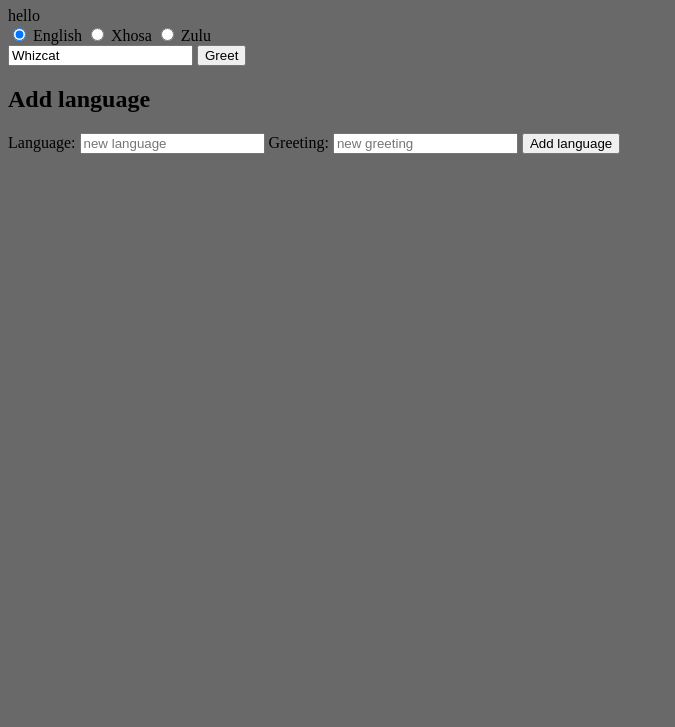
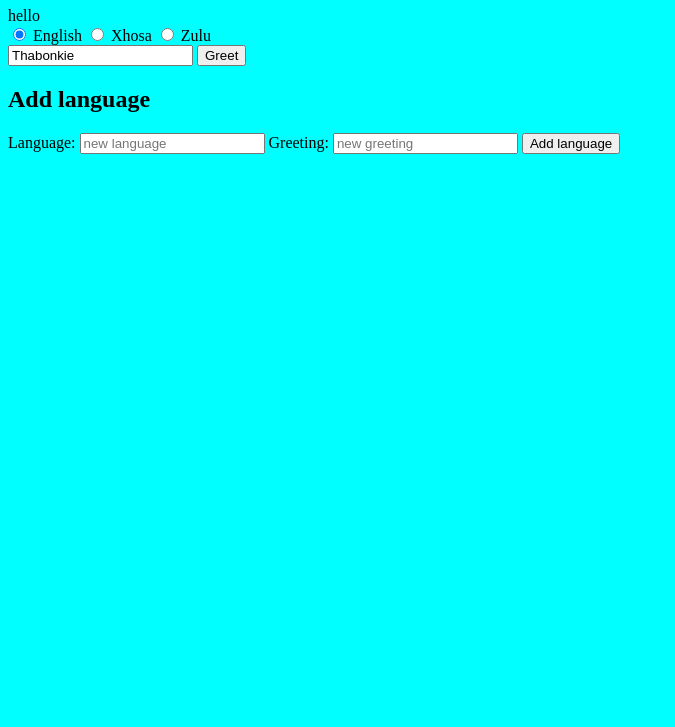
Before and after one commit to Whizcat/express-api, a website: page PUBLICC/index.html in a window 1280 px wide. Shown: the part 73-800 px from the top of the page, without its empty margins (0-675 px from the left). Drawn offline with nearby package versions, Linux system fonts and the light colour scheme.

Commit message:
f commit

```diff
--- a/PUBLICC/index.html
+++ b/PUBLICC/index.html
@@ -13,7 +13,7 @@
     <h1>Greet API widget</h1>
 
     <div x-data="{
-        username : 'Whizcat',
+        username : 'Thabonkie',
         greeting : 'hello',
         language : 'english',
         greet() {
--- a/PUBLICC/style.css
+++ b/PUBLICC/style.css
@@ -1,3 +1,3 @@
 body {
-    background-color: dimgrey
+    background-color: aqua
 }
```
Also changed, not shown: 1 other file.
